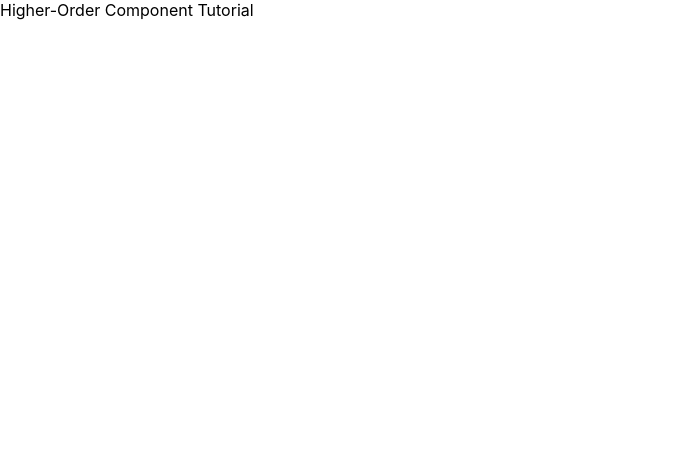
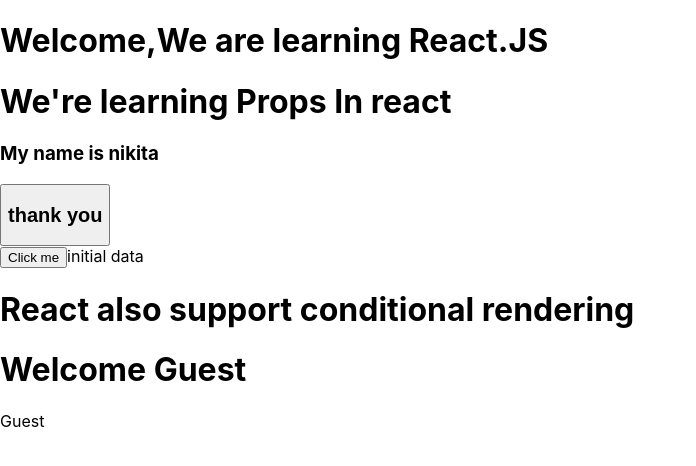
Before and after one commit to Nikita711/Learn-react, a React (Create React App) app: page / in a window 1280 px wide. Shown: the top 466 px of the page, without its empty margins (0-696 px from the left). Built offline with nearby package versions, Linux system fonts and the light colour scheme.

Commit message:
Render Props

```diff
--- a/src/App.js
+++ b/src/App.js
@@ -1,35 +1,38 @@
-// // import ParentComponent from "./component/PURE_COMP/ParentComponent";
-// import Props from "./component/INTRO/Props";
-// import Welcome from "./component/INTRO/Welcome";
-// import States from "./component/INTRO/States";
-// import Events from "./component/INTRO/Events";
-// import CoditionalRendering from "./component/INTRO/CoditionalRendering";
+// import ParentComponent from "./component/PURE_COMP/ParentComponent";
+import Props from "./component/INTRO/Props";
+import Welcome from "./component/INTRO/Welcome";
+import States from "./component/INTRO/States";
+import Events from "./component/INTRO/Events";
+import CoditionalRendering from "./component/INTRO/CoditionalRendering";
 // import HOC from "./component/INTRO/HOC";
+import RenderProps1 from "./component/INTRO/RenderProps1";
 
-// function App() {
-//   return (
-//     <div className="App">
-//       {/* <ParentComponent /> */}
-//       <Welcome />
-//       <Props name="nikita" />
-//       <States />
-//       <Events />
-//       <CoditionalRendering />
-//       <HOC />
+function App() {
+  return (
+    <div className="App">
+      {/* <ParentComponent /> */}
+      <Welcome />
+      <Props name="nikita" />
+      <States />
+      <Events />
+      <CoditionalRendering />
+      {/* <HOC /> */}
+      <RenderProps1
+        render={(isLoggedIn) => (isLoggedIn ? "NIkita" : "Guest")}
+      />
+    </div>
+  );
+}
 
-//     </div>
-//   );
+export default App;
+// import React, { Component } from "react";
+// //
+// import Hoc from "./component/INTRO/HOC";
+
+// class App extends Component {
+//   render() {
+//     return <div>Higher-Order Component Tutorial</div>;
+//   }
 // }
-
+// App = Hoc(App);
 // export default App;
-import React, { Component } from "react";
-//
-import Hoc from "./component/INTRO/HOC";
-
-class App extends Component {
-  render() {
-    return <div>Higher-Order Component Tutorial</div>;
-  }
-}
-App = Hoc(App);
-export default App;
--- /dev/null
+++ b/src/component/INTRO/RenderProps1.jsx
@@ -0,0 +1,15 @@
+import React, { Component } from "react";
+
+export default class RenderProps1 extends Component {
+
+
+  render() {
+    return (
+      <div>
+       {this.props.render(false)}
+      </div>
+    );
+  }
+}
+
+//"render props" refers to a techniue for sharing code between react components using a prop whose value is a function
```
